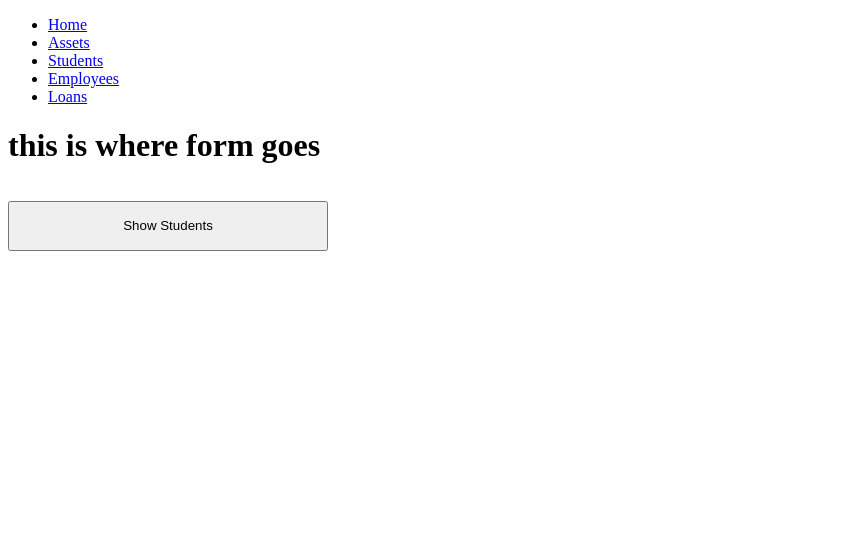
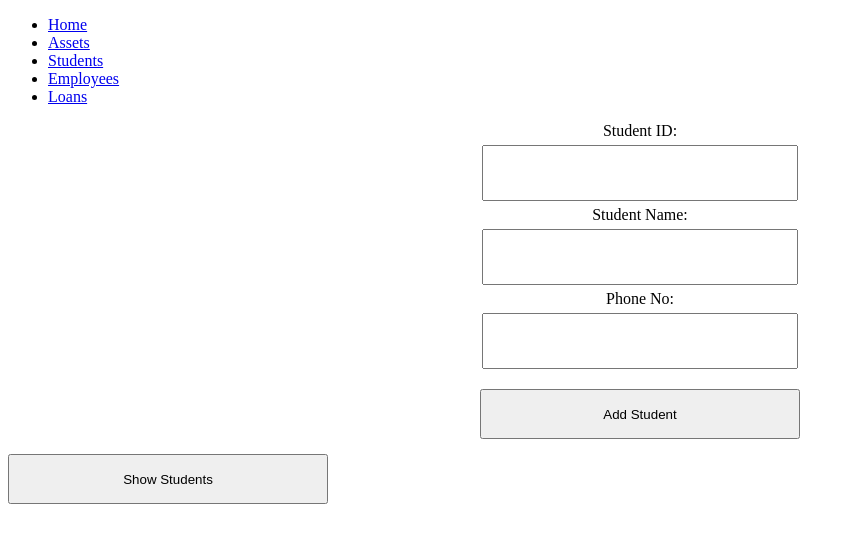
Before and after one commit to svhnstorage/relationaldb453, a React (Create React App) app in the folder client/: page /students in a window 1280 px wide. Shown: the top 542 px of the page, without its empty margins (0-855 px from the left). Built offline with nearby package versions, Linux system fonts and the light colour scheme.

Commit message:
asset & student CRD

```diff
--- a/client/src/Asset.js
+++ b/client/src/Asset.js
@@ -5,18 +5,18 @@ import Axios from 'axios';
 
 function Asset(){
 
-  const[assettag, setAssettag] = useState('');
-  const[assettype, setAssettype] = useState('');
-  const[serialno, setSerialno] = useState('');
-  const[brand, setBrand] = useState('');
-  const[model, setModel] = useState('');
-  const[warrentyexpire, setWarrentyexpire] = useState('');
+  const[assettag, setAssettag] = useState('AC000000');
+  const[assettype, setAssettype] = useState('LAPTOP');
+  const[serialno, setSerialno] = useState('NXSHEAA0064411BB7B7601');
+  const[brand, setBrand] = useState('ACER');
+  const[model, setModel] = useState('C720-2955');
+  const[warrentyexpire, setWarrentyexpire] = useState('12/12/12');
 
 
   const[assetList, setAssetList] = useState([]);
 
   const addAsset = () => {
-    Axios.post('http://localhost:3001/create', {
+    Axios.post('http://localhost:3001/createasset', {
       assettag: assettag,
       assettype: assettype,
       serialno: serialno,
@@ -34,7 +34,7 @@ function Asset(){
     });
   };
 
-  const deleteEmployee = (id) => {
+  const deleteAsset = (id) => {
     Axios.delete(`http://localhost:3001/deleteasset/${id}`).then((response) =>{
       getAssets();
     });
@@ -107,7 +107,7 @@ function Asset(){
                 </div>
                 <div>
                   <button
-                    onClick={()=>{deleteEmployee(val.a_tag);}}> Delete </button>
+                    onClick={()=>{deleteAsset(val.a_tag);}}> Delete </button>
                 </div>
               </div>
             );
--- a/client/src/Student.js
+++ b/client/src/Student.js
@@ -6,6 +6,9 @@ function Student(){
 
   const[studentList, setStudentList] = useState([]);
 
+  const[sid, setSid] = useState(203050000);
+  const[sname, setSname] = useState('Ben Dover');
+  const[sphone, setSphone] = useState('420-1337-69');
 
   const getStudents = () =>{
     Axios.get('http://localhost:3001/getstudents').then((response) =>{
@@ -13,10 +16,49 @@ function Student(){
     });
   };
 
+    const addStudent = () => {
+    Axios.post('http://localhost:3001/createstudent', {
+      sid: sid,
+      sname: sname,
+      sphone: sphone
+    }).then(() =>{
+      getStudents();
+    });
+  };
+
+   const deleteStudent = (id) => {
+    Axios.delete(`http://localhost:3001/deletestudent/${id}`).then((response) =>{
+      getStudents();
+    });
+  };
 
   return (
     <div>
-      <div><h1>this is where form goes</h1></div>
+      <div className="assetform">
+        <label>Student ID:</label>
+        <input
+          type="number"
+          onChange={(event) => {
+            setSid(event.target.value);
+          }}
+        />
+        <label>Student Name:</label>
+        <input
+          type="text"
+          onChange={(event) => {
+            setSname(event.target.value);
+          }}
+        />
+        <label>Phone No:</label>
+        <input
+          type="text"
+          onChange={(event) => {
+            setSphone(event.target.value);
+          }}
+        />
+        <button onClick={addStudent}>Add Student</button>
+      </div>
+
       <div>
         <button onClick={getStudents}>Show Students</button>
 
@@ -28,6 +70,9 @@ function Student(){
                 <h3>Student Name: {val.s_name}</h3>
                 <h3>Phone No: {val.s_phone}</h3>
               </div>
+              <div>
+                <button onClick={()=>{deleteStudent(val.s_id);}}> Delete </button>
+              </div>
             </div>
           );
         })}
```
